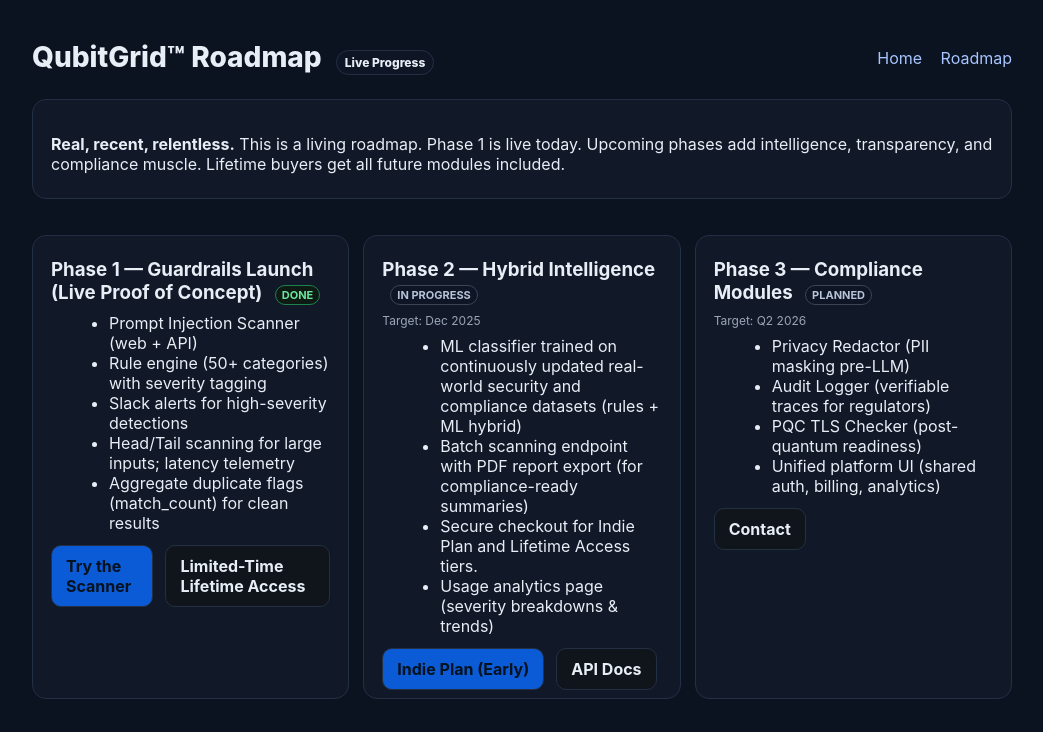
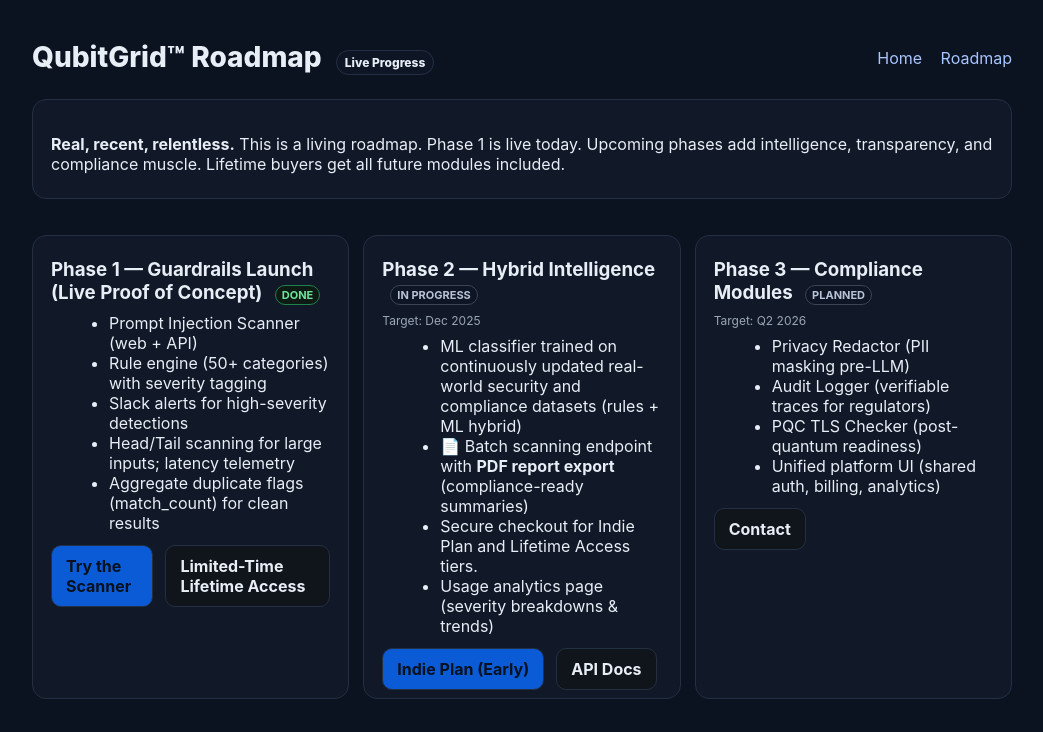
Before and after one commit to sentientcosmos/quantumedge, a plain HTML site: page 1 - Scanner/roadmap.html in a window 1280 px wide. Shown: the top 732 px of the page, without its empty margins (118-1161 px from the left). Drawn offline with Linux system fonts and the light colour scheme.

Commit message:
site(roadmap): highlight Phase 2 PDF reporting (📄 icon + bold) for visibility

```diff
--- a/1 - Scanner/roadmap.html
+++ b/1 - Scanner/roadmap.html
@@ -69,7 +69,7 @@
         <div class="eta">Target: Dec 2025</div>
         <ul>
           <li>ML classifier trained on continuously updated real-world security and compliance datasets (rules + ML hybrid)</li>
-	  <li>Batch scanning endpoint with PDF report export (for compliance-ready summaries)</li>
+	  <li>📄 Batch scanning endpoint with <strong>PDF report export</strong> (compliance-ready summaries)</li>
           <li>Secure checkout for Indie Plan and Lifetime Access tiers.</li>
           <li>Usage analytics page (severity breakdowns & trends)</li>
         </ul>
```
